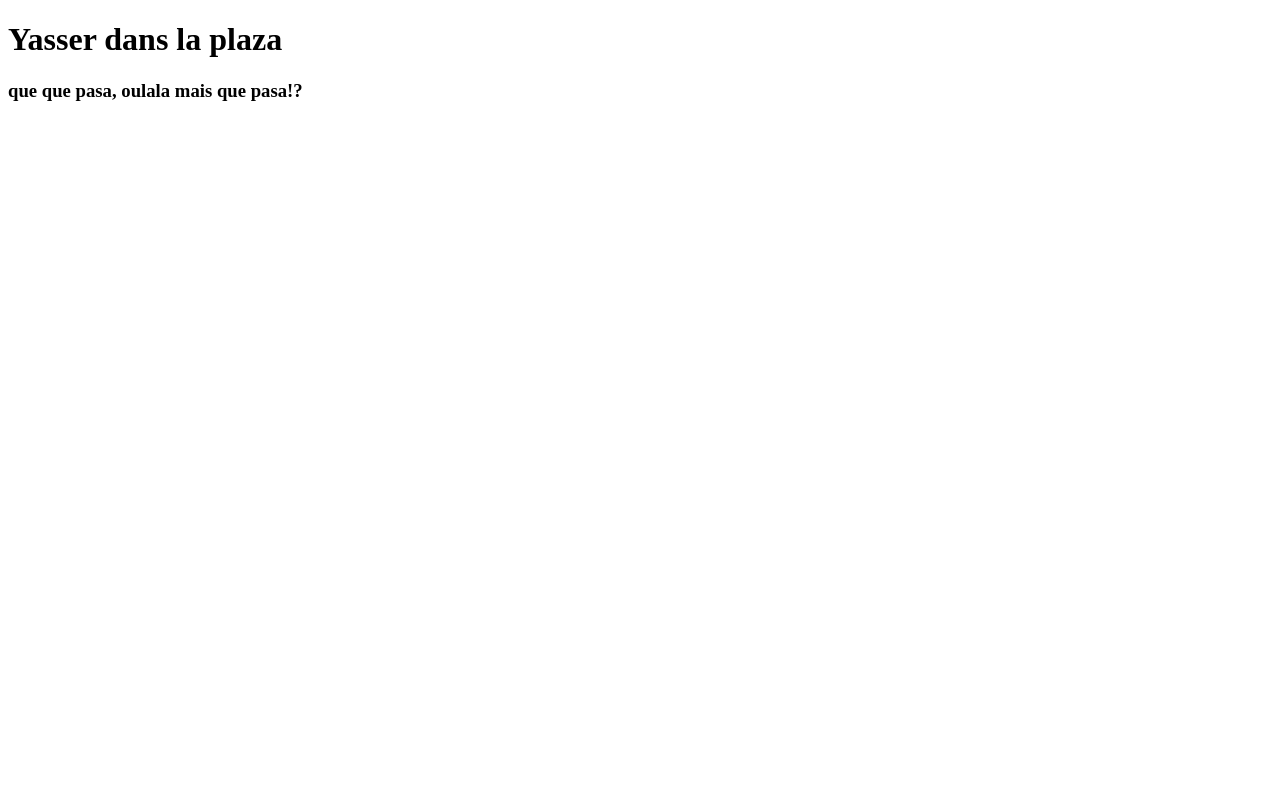
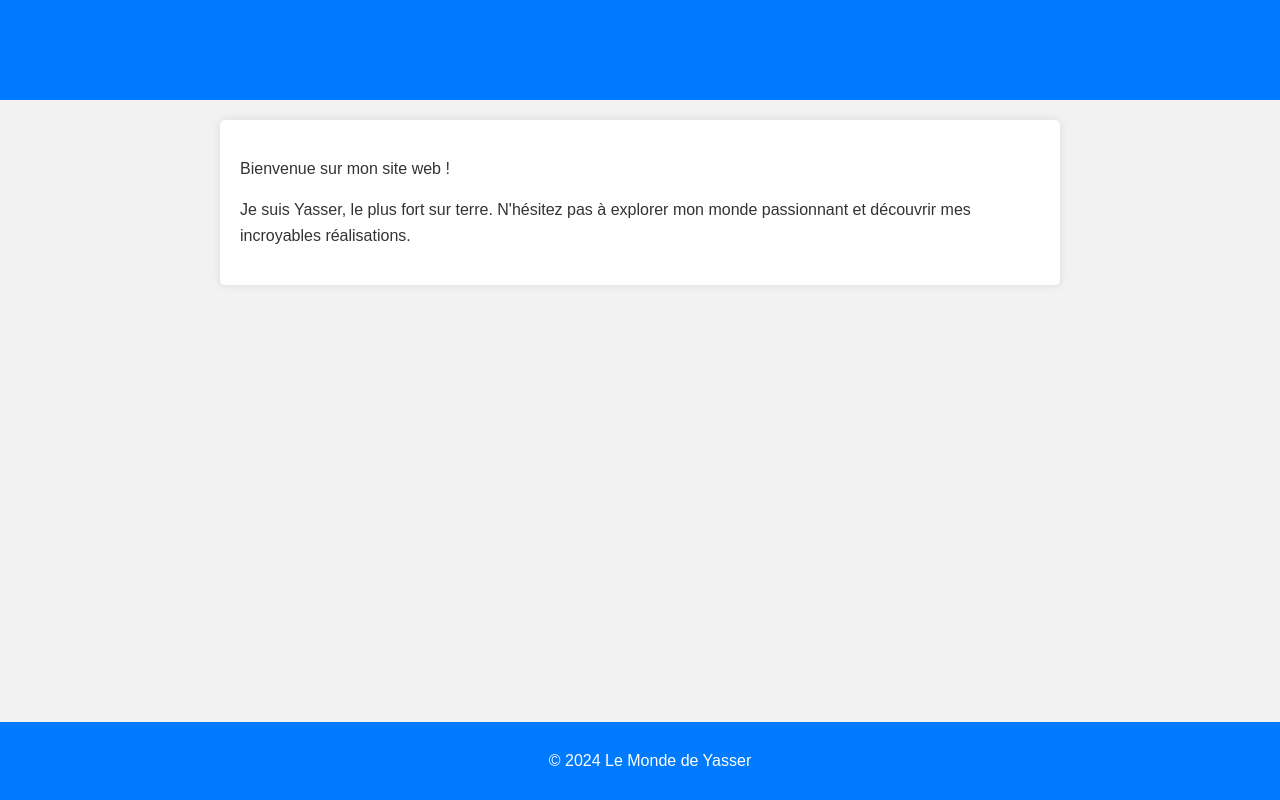
Before and after one commit to esotheric92i/depot, a plain HTML site: page index.html in a window 1280 px wide. Drawn offline with Linux system fonts and the light colour scheme.

Commit message:
mise à jour qui parle du monde de Yasser

```diff
--- a/index.html
+++ b/index.html
@@ -1,12 +1,67 @@
 <!DOCTYPE html>
-<html lang='en'>
+<html lang="en">
 <head>
-  <meta charset='UTF-8'>
-  <meta name='viewport' content='width=device-width, initial-scale=1.0'>
-  <title>C'est mon site de YASSER RABII</title>
+    <meta charset="UTF-8">
+    <meta name="viewport" content="width=device-width, initial-scale=1.0">
+    <title>Le Monde de Yasser</title>
+    <style>
+        body {
+            font-family: 'Arial', sans-serif;
+            margin: 0;
+            padding: 0;
+            background-color: #f2f2f2;
+            color: #333;
+        }
+
+        header {
+            background-color: #007bff;
+            padding: 10px;
+            text-align: center;
+            color: #fff;
+        }
+
+        main {
+            max-width: 800px;
+            margin: 20px auto;
+            padding: 20px;
+            background-color: #fff;
+            box-shadow: 0 0 10px rgba(0, 0, 0, 0.1);
+            border-radius: 5px;
+        }
+
+        h1 {
+            color: #007bff;
+        }
+
+        p {
+            line-height: 1.6;
+        }
+
+        footer {
+            text-align: center;
+            padding: 10px;
+            position: fixed;
+            bottom: 0;
+            width: 100%;
+            background-color: #007bff;
+            color: #fff;
+        }
+    </style>
 </head>
 <body>
-  <h1>Yasser dans la plaza</h1>
-  <h3>que que pasa, oulala mais que pasa!?</h3>
+
+    <header>
+        <h1>Le Monde de Yasser</h1>
+    </header>
+
+    <main>
+        <p>Bienvenue sur mon site web !</p>
+        <p>Je suis Yasser, le plus fort sur terre. N'hésitez pas à explorer mon monde passionnant et découvrir mes incroyables réalisations.</p>
+    </main>
+
+    <footer>
+        <p>&copy; 2024 Le Monde de Yasser</p>
+    </footer>
+
 </body>
 </html>
```
